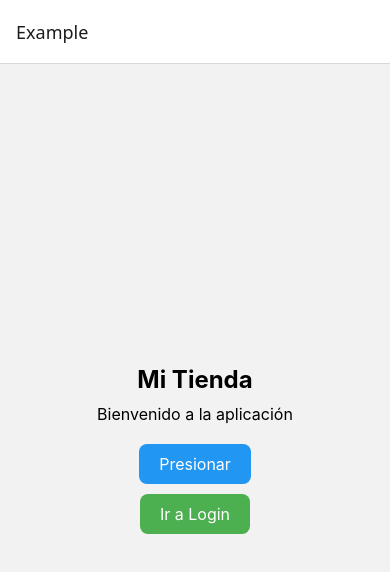
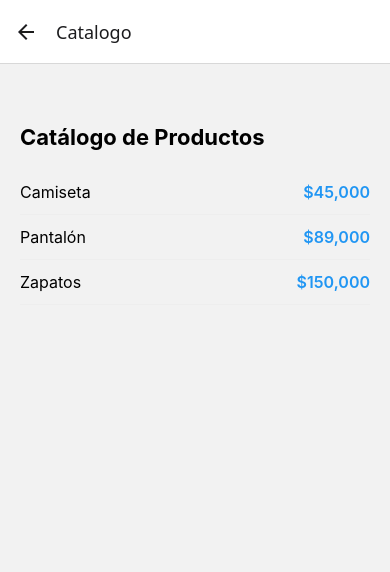
Before and after one commit to DanielArango457/mitienda-app, a React Native app: screen /Catalogo in a window 390 px wide. Shown: the top 572 px of the page. Built offline with nearby package versions, Linux system fonts and the light colour scheme.

Commit message:
feat: add product catalog screen

```diff
--- a/src/navigation/AppNavigator.tsx
+++ b/src/navigation/AppNavigator.tsx
@@ -2,6 +2,7 @@ import { NavigationContainer } from '@react-navigation/native';
 import { createNativeStackNavigator } from '@react-navigation/native-stack';
 import { ExampleScreen } from '../screens/ExampleScreen';
 import { LoginScreen } from '../screens/LoginScreen';
+import { CatalogoScreen } from '../screens/CatalogoScreen';
 import { RootStackParamList } from '../types/navigation';
 
 const Stack = createNativeStackNavigator<RootStackParamList>();
@@ -12,6 +13,7 @@ export function AppNavigator() {
       <Stack.Navigator>
         <Stack.Screen name="Example" component={ExampleScreen} />
         <Stack.Screen name="Login" component={LoginScreen} />
+        <Stack.Screen name="Catalogo" component={CatalogoScreen} />
       </Stack.Navigator>
     </NavigationContainer>
   );
--- /dev/null
+++ b/src/screens/CatalogoScreen.tsx
@@ -0,0 +1,59 @@
+import { View, Text, FlatList, StyleSheet } from 'react-native';
+
+type Producto = {
+  id: string;
+  nombre: string;
+  precio: number;
+};
+
+const productos: Producto[] = [
+  { id: '1', nombre: 'Camiseta', precio: 45000 },
+  { id: '2', nombre: 'Pantalón', precio: 89000 },
+  { id: '3', nombre: 'Zapatos', precio: 150000 },
+];
+
+export function CatalogoScreen() {
+  return (
+    <View style={styles.container}>
+      <Text style={styles.title}>Catálogo de Productos</Text>
+      <FlatList
+        data={productos}
+        keyExtractor={(item) => item.id}
+        renderItem={({ item }) => (
+          <View style={styles.item}>
+            <Text style={styles.nombre}>{item.nombre}</Text>
+            <Text style={styles.precio}>${item.precio.toLocaleString()}</Text>
+          </View>
+        )}
+      />
+    </View>
+  );
+}
+
+const styles = StyleSheet.create({
+  container: {
+    flex: 1,
+    padding: 20,
+    paddingTop: 60,
+  },
+  title: {
+    fontSize: 22,
+    fontWeight: 'bold',
+    marginBottom: 20,
+  },
+  item: {
+    flexDirection: 'row',
+    justifyContent: 'space-between',
+    paddingVertical: 12,
+    borderBottomWidth: 1,
+    borderBottomColor: '#eee',
+  },
+  nombre: {
+    fontSize: 16,
+  },
+  precio: {
+    fontSize: 16,
+    fontWeight: '600',
+    color: '#2196F3',
+  },
+});
--- a/src/types/navigation.ts
+++ b/src/types/navigation.ts
@@ -1,4 +1,5 @@
 export type RootStackParamList = {
   Example: undefined;
   Login: undefined;
+  Catalogo: undefined;
 };
```
